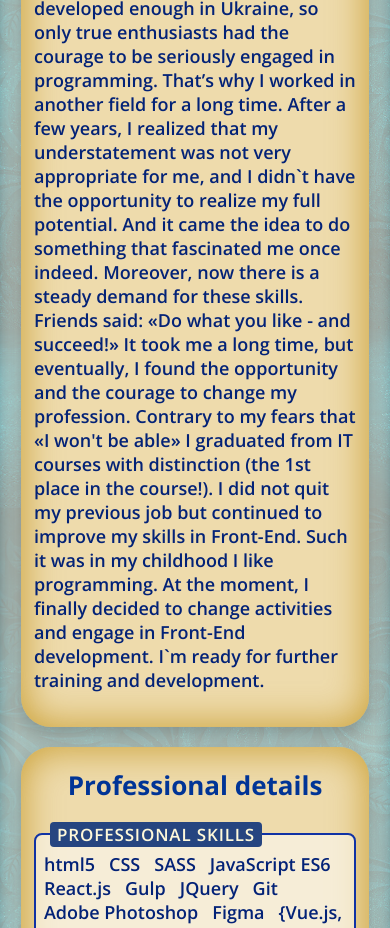
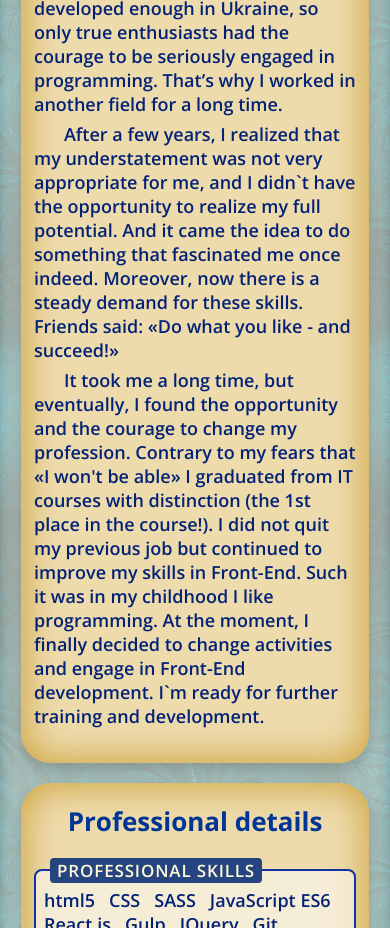
Before and after one commit to Alex-Porub/NavBar-3D, a React (Create React App) app: page /about in a window 390 px wide. Shown: the part 1180-2108 px from the top of the page. Built offline with nearby package versions, Linux system fonts and the light colour scheme; a web font is replaced by a local one.

Commit message:
added media queries for realy small screens

```diff
--- a/src/components/MyWorkCard/MyWorkCard.module.scss
+++ b/src/components/MyWorkCard/MyWorkCard.module.scss
@@ -88,6 +88,25 @@
         }
     }
 
+    @media screen and (max-width: 420px) {
+        .card {
+            width: 315px;
+            min-height: 300px;
+            height: 300px;
+
+            &__imgBox {
+                width: 285px;
+                height: 285px;
+                min-width: 285px;
+                min-height: 285px;
+            }
+
+            &__content {
+
+            }
+        }
+    }
+
     &:hover {
 
         .card {
@@ -134,5 +153,11 @@
                 }
             }
         }
+
+        @media screen and (max-width: 420px) {
+            .card {
+                height: 605px;
+            }
+        }
     }
 }
--- a/src/components/MyWorkLink/MyWorkLink.module.scss
+++ b/src/components/MyWorkLink/MyWorkLink.module.scss
@@ -117,3 +117,24 @@
         }
     }
 }
+
+@media screen and (max-width: 390px) {
+
+    .wrapper {
+        .workLink {
+            min-width: 310px;
+
+            &__image {
+                width: 290px;
+                height: 290px;
+            }
+
+            &__discription {
+                margin: -50px 0 0 0;
+                padding: 60px 15px 15px 15px;
+                padding-bottom: 40px;
+                z-index: 1;
+            }
+        }
+    }
+}
--- a/src/pages/About/About.jsx
+++ b/src/pages/About/About.jsx
@@ -25,11 +25,15 @@ const About = () => {
                     <p>
                         I was fond of programming since my studying at school. And I had successes in this field. But, at that moment, the
                         IT- industry wasn`t developed enough in Ukraine, so only true enthusiasts had the courage to be seriously engaged in
-                        programming. That’s why I worked in another field for a long time. After a few years, I realized that my
-                        understatement was not very appropriate for me, and I didn`t have the opportunity to realize my full potential. And
+                        programming. That’s why I worked in another field for a long time.
+                    </p>
+                    <p>
+                        After a few years, I realized that my understatement was not very appropriate for me, and I didn`t have the opportunity to realize my full potential. And
                         it came the idea to do something that fascinated me once indeed. Moreover, now there is a steady demand for these
-                        skills. Friends said: «Do what you like - and succeed!» It took me a long time, but eventually, I found the
-                        opportunity and the courage to change my profession. Contrary to my fears that «I won't be able» I graduated from IT
+                        skills. Friends said: «Do what you like - and succeed!»
+                    </p>
+                    <p>
+                        It took me a long time, but eventually, I found the opportunity and the courage to change my profession. Contrary to my fears that «I won't be able» I graduated from IT
                         courses with distinction (the 1st place in the course!). I did not quit my previous job but continued to improve my
                         skills in Front-End. Such it was in my childhood I like programming. At the moment, I finally decided to change
                         activities and engage in Front-End development. I`m ready for further training and development.
--- a/src/pages/About/About.module.scss
+++ b/src/pages/About/About.module.scss
@@ -95,6 +95,15 @@
                 font-weight: bold;
             }
 
+            p{
+                text-indent: 30px;
+                margin-bottom: 6px;
+
+                &:last-of-type{
+                    margin-bottom: 0;
+                }
+            }
+
             &__skills {
                 padding: 0 8px 8px;
                 border-radius: 8px;
@@ -121,6 +130,7 @@
                 }
 
                 p {
+                    text-indent: initial;
                     .highlightedRed {
                         color: rgb(207, 0, 79);
                     }
--- a/src/pages/Contacts/Contacts.jsx
+++ b/src/pages/Contacts/Contacts.jsx
@@ -35,12 +35,14 @@ const Contacts = () => {
                         </span>
                         <span className={cl.mainInfo_item_text}>
                             <a href="tel:+380673955678">+38-067-395-56-78</a>
+                            <div className={cl.logosBlock}>
                             <a className={cl.logo} href="https://t.me/AlePoru" target="_blank" rel="noopener noreferrer">
                                 <img src={icon_telegram} /></a>
                             <a className={cl.logo} href="viber://chat?number=%2B380673955678" target="_blank" rel="noopener noreferrer">
                                 <img src={icon_viber} /></a>
                             <a className={cl.logo} href="https://wa.me/380673955678" target="_blank" rel="noopener noreferrer">
                                 <img src={icon_watsApp} /></a>
+                            </div>
                         </span>
                     </li>
                     <li className={cl.mainInfo_item}>
@@ -75,7 +77,7 @@ const Contacts = () => {
                         </span>
                         <span className={cl.mainInfo_item_text}>
                             <a href="http://www.Linkedin.com/in/oleksandr-porubinovskyi-048b96235" target="_blank">
-                                www.Linkedin.com/in/oleksandr-porubinovskyi-048b96235
+                                www.Linkedin.com/in/<wbr/>oleksandr-porubinovskyi-048b96235
                             </a>
                         </span>
                     </li>
@@ -86,7 +88,7 @@ const Contacts = () => {
                         </span>
                         <span className={cl.mainInfo_item_text}>
                             <a href="https://www.facebook.com/profile.php?id=100010143249535" target="_blank">
-                            https://www.facebook.com/profile.php?id=100010143249535
+                            https://www.facebook.com/<wbr/>profile.php?id=100010143249535
                             </a>
                         </span>
                     </li>
--- a/src/pages/Contacts/Contacts.module.scss
+++ b/src/pages/Contacts/Contacts.module.scss
@@ -58,7 +58,7 @@
                 font-family: 'Roboto';
                 font-size: 19px;
                 font-weight: 700;
-                gap: 14px;
+                gap: 15px;
                 display: flex;
                 flex-direction: column;
 
@@ -67,7 +67,7 @@
                     align-items: center;
                     flex-wrap: wrap;
                     gap: 8px;
-                    row-gap: 1px;
+                    row-gap: 3px;
 
                     @media screen and (max-width: 780px) {
                         flex-direction: column;
@@ -96,11 +96,15 @@
                         display: flex;
                         align-items: center;
                         gap: 19px;
+                        row-gap: 5px;
                         font-size: 0.96em;
-                        // color: rgb(31, 31, 31);
-                        // font-style: italic;
+                        flex-wrap: wrap;
                         font-weight: 500;
 
+                        .logosBlock{
+                            display: flex;
+                            gap: 10px;
+                        }
                         a {
                             padding: 0;
                             border-radius: 5px;
--- a/src/pages/Home/Home.module.scss
+++ b/src/pages/Home/Home.module.scss
@@ -62,6 +62,7 @@
                 text-align: center;
                 color: #07317e;
                 font-weight: bold;
+                line-height: 1.1em;
             }
 
             .portfCardsWrap {
```
